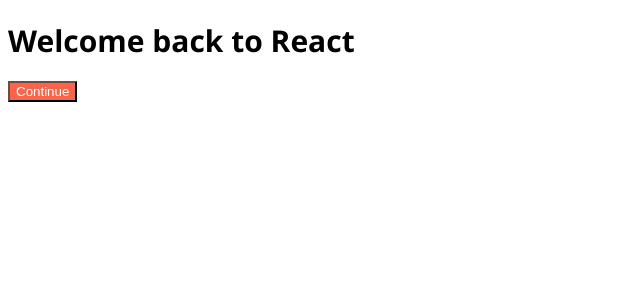
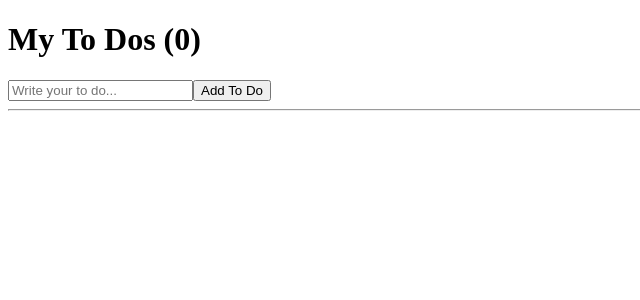
Before and after one commit to regularPark/creat-react-app, a React (Create React App) app: page / in a window 1280 px wide. Shown: the top 300 px of the page, without its empty margins (0-640 px from the left). Built offline with nearby package versions, Linux system fonts and the light colour scheme; the HTML template or start-up script is replaced by a standard one.

Commit message:
simple TODO-LIST
practice practice

```diff
--- a/src/App.js
+++ b/src/App.js
@@ -1,12 +1,33 @@
-import Button from "./Button";
-import styles from "./App.module.css";
+import {useEffect, useState} from "react";
 
 function App() {
+  const [toDo, setToDo] = useState("");
+  const [toDos, setToDos] = useState([]);
+  const onChange = (event) => setToDo(event.target.value);
+  const onSubmit = (event) => {
+    event.preventDefault();
+    if(toDo === ""){
+      return;
+    }
+    setToDo("");
+    setToDos((currentArray) => [toDo, ...currentArray]);
+  };
   return (
-    <div>
-      <h1 className={styles.title}>Welcome back to React</h1>
-      <Button text={"Continue"}/>
-    </div>
+  <div>
+    <h1>My To Dos ({toDos.length})</h1>
+    <form onSubmit={onSubmit}>
+      <input
+        value={toDo}
+        onChange={onChange}
+        type="text"
+        placeholder="Write your to do..."/>
+     <button>Add To Do</button>
+    </form>
+    <hr/>
+      <ul>{toDos.map((item, index) =>
+        <li key={index}>{item}</li>)}
+      </ul>
+  </div>
   );
 }
 
--- a/src/Button.js
+++ /dev/null
@@ -1,12 +0,0 @@
-import PropTypes from "prop-types";
-import styles from "./Button.module.css";
-
-function Button ({text}){
-    return <button className={styles.btn}>{text}</button>;
-}
-
-Button.propTypes = {
-    text: PropTypes.string.isRequired
-};
-
-export default Button;
```
